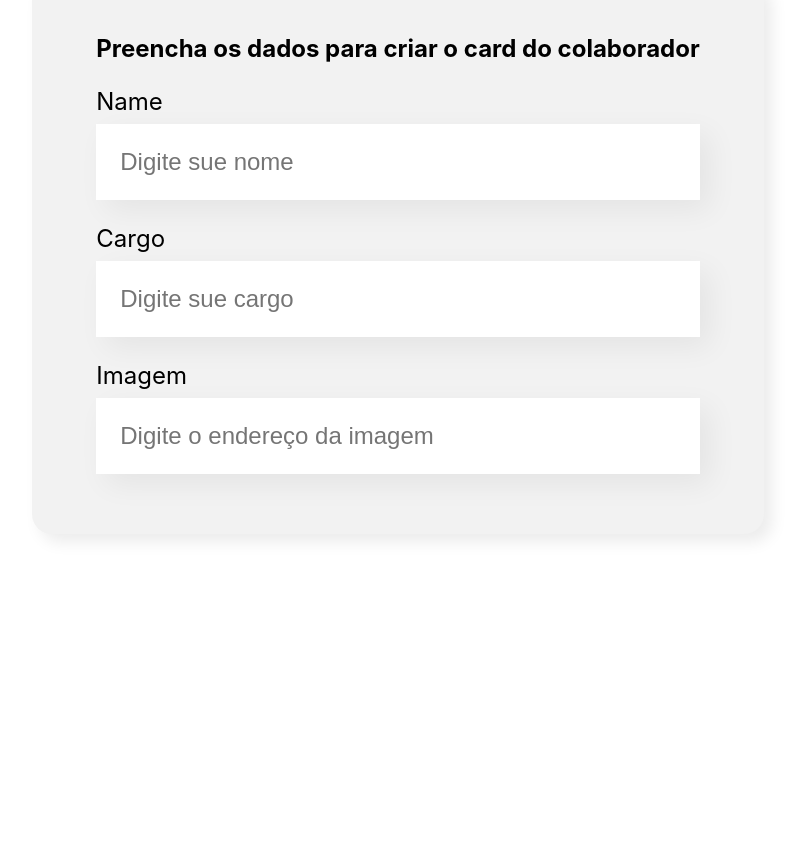
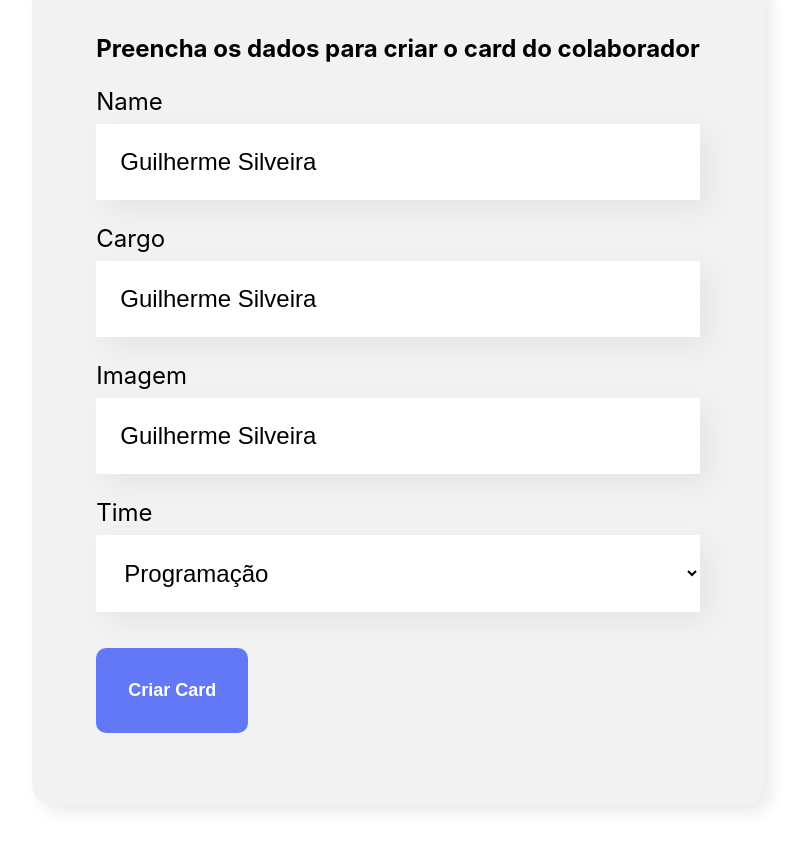
Before and after one commit to caiquepedasilva/organo, a React (Create React App) app: page / in a window 1280 px wide. Shown: the part 600-1448 px from the top of the page, without its empty margins (242-1042 px from the left). Before the commit the page ends 1214 px from the top, so only its background shows below. Built offline with nearby package versions, Linux system fonts and the light colour scheme.

Commit message:
Add Lista e Botão.

```diff
--- /dev/null
+++ b/src/componentes/CampoTexto/Botao/Botao.css
@@ -0,0 +1,15 @@
+.botao {
+    background-color: #6278f7;
+    border-radius: 10px;
+    font-weight: 700;
+    font-size: 18px;
+    padding: 32px;
+    border: none;
+    cursor: pointer;
+    color: #FFF;
+    margin: 36px 0;
+}
+
+.botao:hover {
+    color: #95FFD4;
+}
--- /dev/null
+++ b/src/componentes/CampoTexto/Botao/index.js
@@ -0,0 +1,10 @@
+import './Botao.css'
+
+const Botao = (props) => {
+    return (<button className='botao'>
+        {props.children}
+    </button>
+    )
+}
+
+export default Botao
--- a/src/componentes/CampoTexto/index.js
+++ b/src/componentes/CampoTexto/index.js
@@ -1,10 +1,23 @@
+
 import './CampoTexto.css'
 
 const CampoTexto = (props) => {
+
+    const placeholderModificada = `${props.placeholder}...`
+
+    let valor = 'Guilherme Silveira'
+
+    const aoDigitado = (evento) => {
+        valor = evento.target.value
+        console.log(valor)
+    }
+
     return (
         <div className="campo-texto">
-            <label>{props.label}</label>
-            <input placeholder={props.placeholder}/>
+            <label>
+                {props.label}
+            </label>
+            <input value={valor} onChange={aoDigitado} required={props.obrigatorio} placeholder={placeholderModificada}/>
         </div>
     )
 }
--- a/src/componentes/Formulario/index.js
+++ b/src/componentes/Formulario/index.js
@@ -1,14 +1,36 @@
 import './Formulario.css'
 import CampoTexto from '../CampoTexto'
+import ListaSuspensa from '../ListaSuspensa'
+import Botao from '../CampoTexto/Botao'
 
 const Formulario = () => {
+
+    const times =[
+        'Programação',
+        'Front-End',
+        'Data Science',
+        'Devops',
+        'UX e Design',
+        'Mobile',
+        'Inovação e Gestão'
+    ]
+
+    const aoSalvar  = (evento) => {
+        evento.preventDefault()
+        console.log('Form foi submetido')
+    }
+
     return (
         <section className='formulario'>
-            <form>
+            <form onSubmit={aoSalvar}>
                 <h2>Preencha os dados para criar o card do colaborador</h2>
-                <CampoTexto label="Name" placeholder="Digite sue nome" />
-                <CampoTexto label="Cargo" placeholder="Digite sue cargo" />
+                <CampoTexto obrigatorio={true} label="Name" placeholder="Digite sue nome" />
+                <CampoTexto obrigatorio={true} label="Cargo" placeholder="Digite sue cargo" />
                 <CampoTexto label="Imagem" placeholder="Digite o endereço da imagem" />
+                <ListaSuspensa obrigatorio={true} label="Time" itens={times} />
+                <Botao>
+                    Criar Card
+                </Botao>
             </form>
         </section>
     )
--- /dev/null
+++ b/src/componentes/ListaSuspensa/ListaSuspensa.css
@@ -0,0 +1,15 @@
+.lista-suspensa label {
+    display: block;
+    margin-bottom: 8px;
+    font-size: 24px;
+}
+
+.lista-suspensa select {
+    background-color: #FFF;
+    box-shadow: 10px 10px 30px rgba(0, 0, 0, 0.06);
+    width: 100%;
+    border: none;
+    font-size: 24px;
+    padding: 24px;
+    box-sizing: border-box;
+}
--- /dev/null
+++ b/src/componentes/ListaSuspensa/index.js
@@ -0,0 +1,18 @@
+import './ListaSuspensa.css'
+
+const ListaSuspensa = (props) => {
+    console.log(props.itens)
+
+    return (
+        <div className='lista-suspensa'>
+            <label>{props.label}</label>
+            <select required={props.required}>
+                {props.itens.map((item, index) => {
+                    return <option key={index}>{item}</option>
+                })}
+            </select>
+        </div>
+    )
+}
+
+export default ListaSuspensa
```
